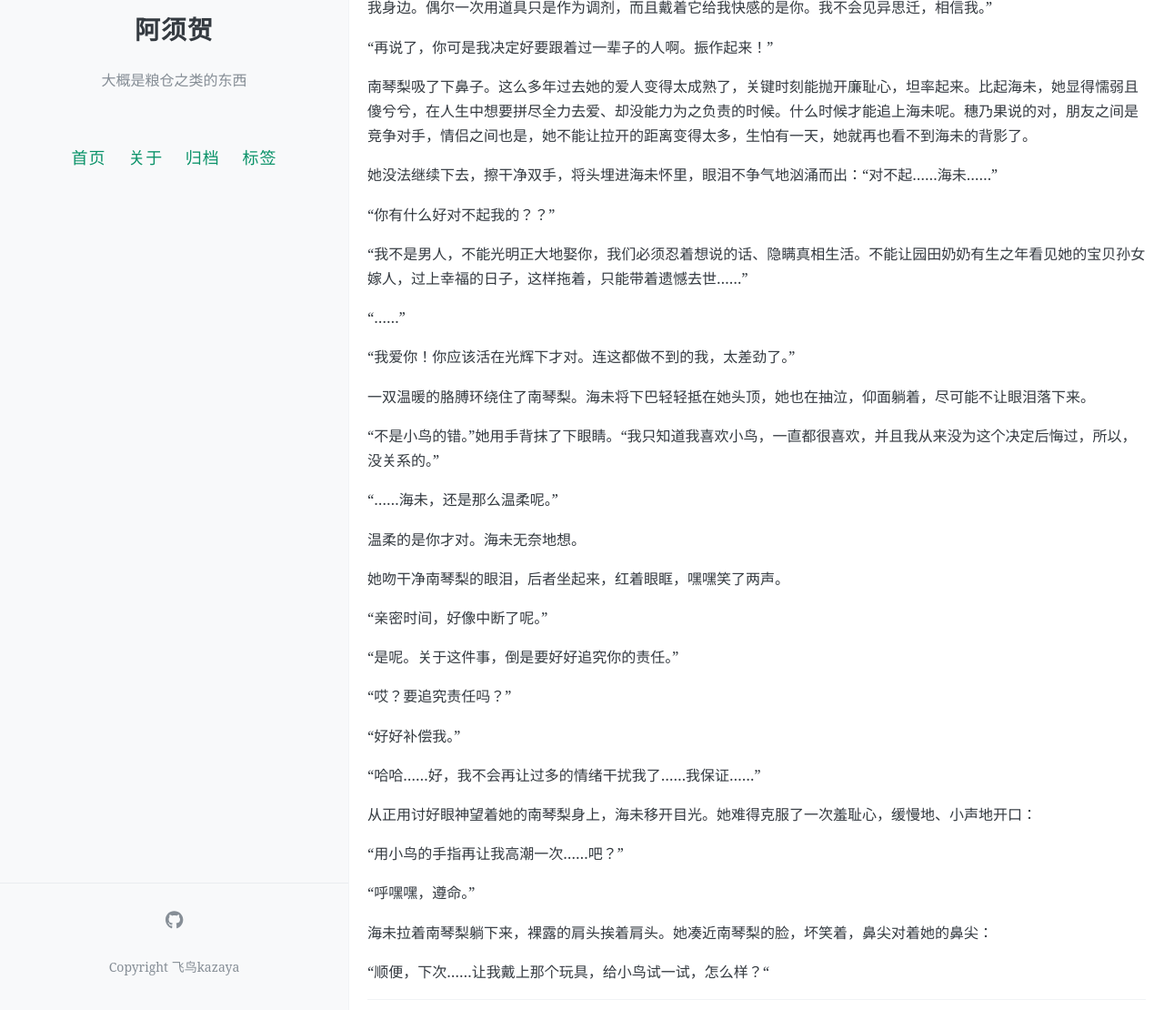
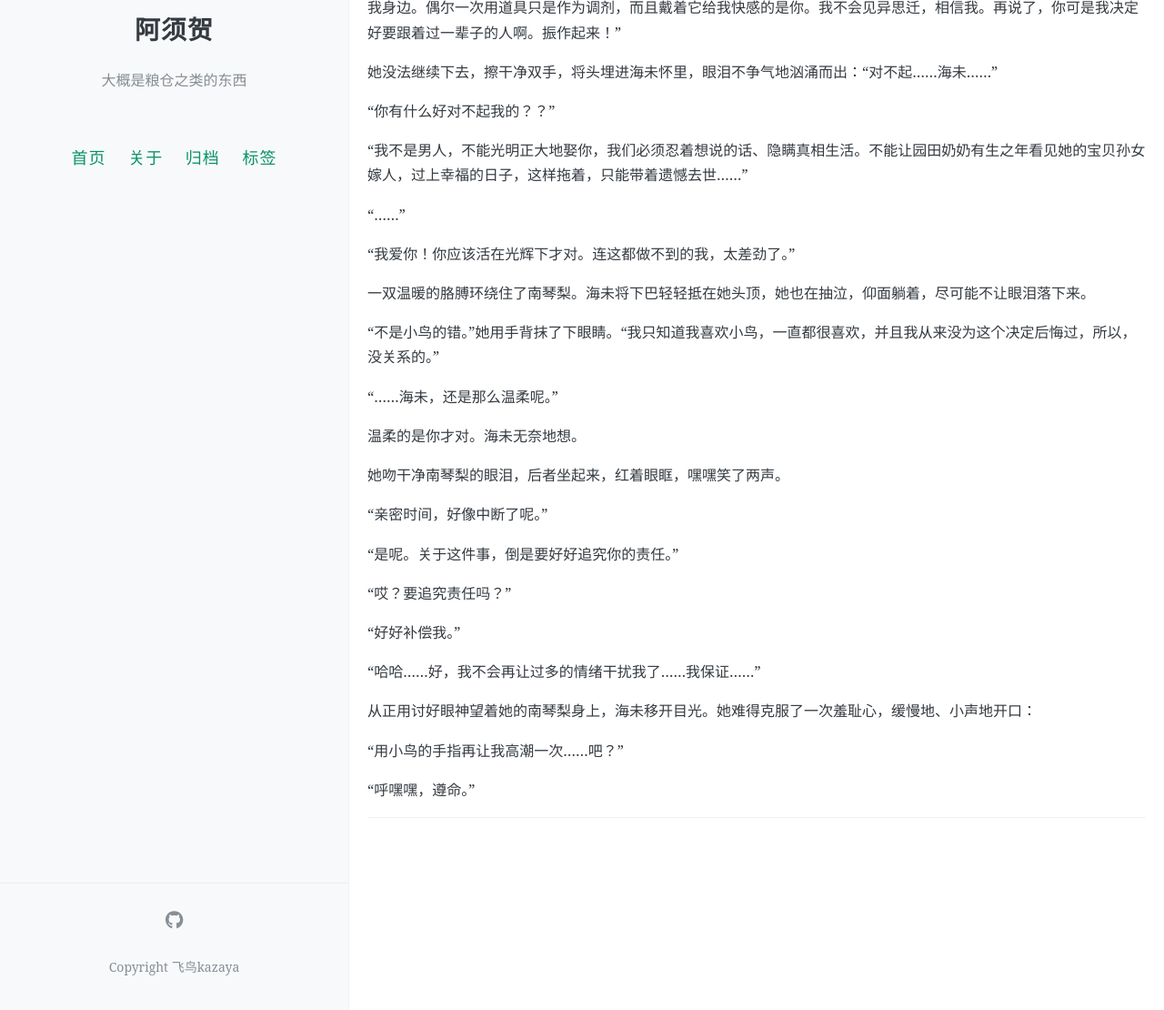
Before and after one commit to lanius285/lanius285, a Jekyll site: the page built from _posts/2021-11-28-黎明.md, in a window 1280 px wide and 1400 px high, scrolled down 7298 px. Shown: the part 290-1400 px from the top of the window at 91% size. Built offline with Jekyll 4.4.1, drawn with Linux system fonts in a browser that asks for light colours; our own code applies the rules of GitHub Pages for plain Markdown files; comment, search, counter and statistics services are not loaded; some of the changed text lies outside the part shown.

Commit message:
Update 2021-11-28-黎明.md

```diff
--- a/_posts/2021-11-28-黎明.md
+++ b/_posts/2021-11-28-黎明.md
@@ -227,11 +227,7 @@ comments: true
 
 海未呼出一口气。她摇了摇头。
 
-“你已经为我付出够多了，倒是我，不知道该怎么回报你……我又木讷，又无聊，不懂得怎么调情，我很感谢小鸟一直陪在我身边。偶尔一次用道具只是作为调剂，而且戴着它给我快感的是你。我不会见异思迁，相信我。”
-
-“再说了，你可是我决定好要跟着过一辈子的人啊。振作起来！”
-
-南琴梨吸了下鼻子。这么多年过去她的爱人变得太成熟了，关键时刻能抛开廉耻心，坦率起来。比起海未，她显得懦弱且傻兮兮，在人生中想要拼尽全力去爱、却没能力为之负责的时候。什么时候才能追上海未呢。穗乃果说的对，朋友之间是竞争对手，情侣之间也是，她不能让拉开的距离变得太多，生怕有一天，她就再也看不到海未的背影了。
+“你已经为我付出够多了，倒是我，不知道该怎么回报你……我又木讷，又无聊，不懂得怎么调情，我很感谢小鸟一直陪在我身边。偶尔一次用道具只是作为调剂，而且戴着它给我快感的是你。我不会见异思迁，相信我。再说了，你可是我决定好要跟着过一辈子的人啊。振作起来！”
 
 她没法继续下去，擦干净双手，将头埋进海未怀里，眼泪不争气地汹涌而出：“对不起……海未……”
 
@@ -268,7 +264,3 @@ comments: true
 “用小鸟的手指再让我高潮一次……吧？”
 
 “呼嘿嘿，遵命。”
-
-海未拉着南琴梨躺下来，裸露的肩头挨着肩头。她凑近南琴梨的脸，坏笑着，鼻尖对着她的鼻尖：
-
-“顺便，下次……让我戴上那个玩具，给小鸟试一试，怎么样？“
```
